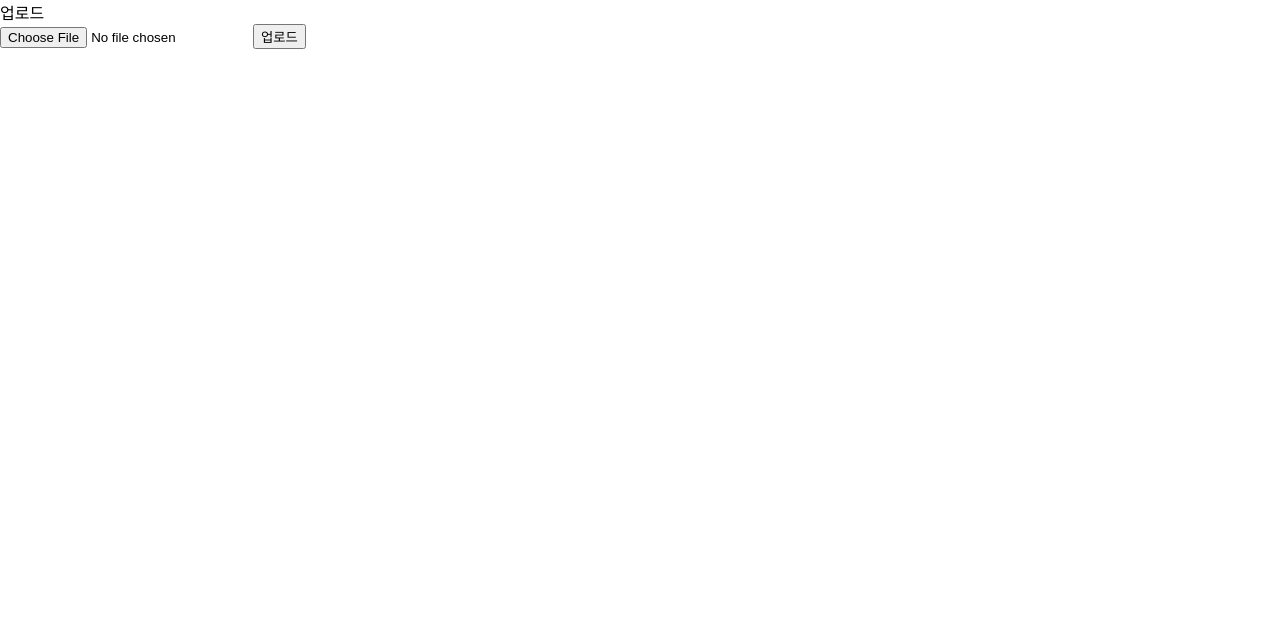
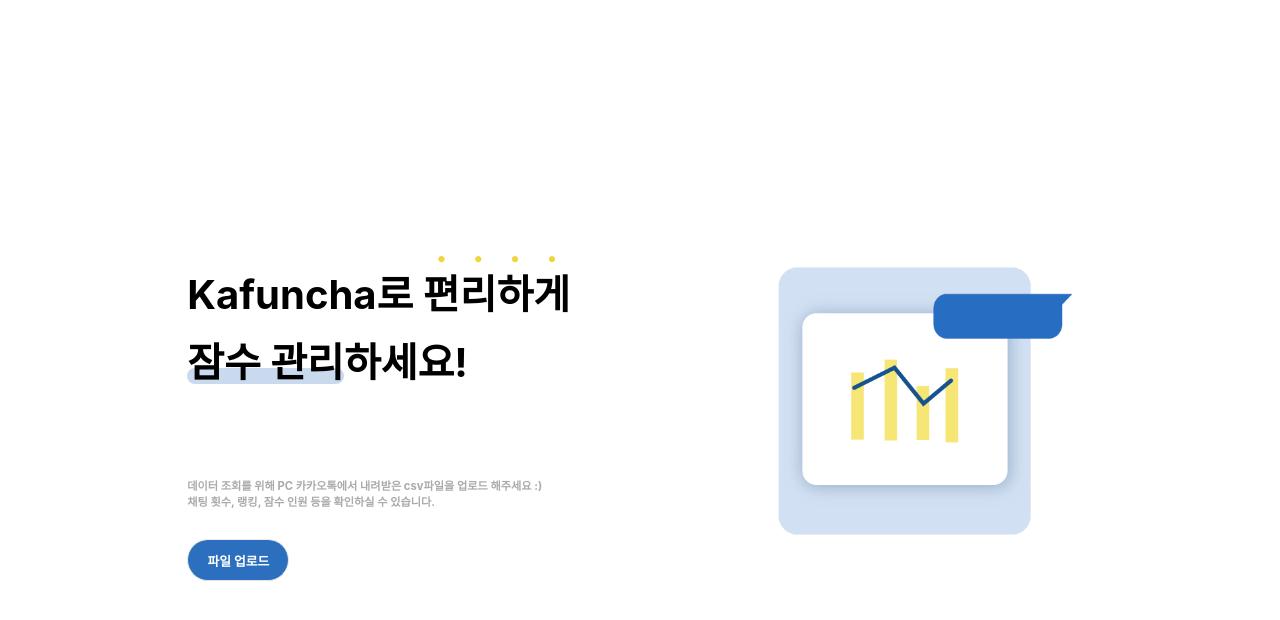
Before and after one commit to devyunja/kafuncha-frontend, a React (Create React App) app: page / in a window 1280 px wide. Shown: the top 620 px of the page. Built offline with nearby package versions, Linux system fonts and the light colour scheme.

Commit message:
style: intro page css apply

```diff
--- a/src/pages/Intro.js
+++ b/src/pages/Intro.js
@@ -2,6 +2,9 @@
 import { useHistory } from 'react-router-dom'
 
 import { PATHS } from '../Routes'
+
+import styles from './Intro.module.css'
+import introIMG from '../assets/kafuncha-Intro.png'
 
 export default function Intro() {
   const inputRef = useRef(null)
@@ -31,12 +34,31 @@
   }
 
   return (
-    <div>
-      <div>업로드</div>
+    <div className={styles.intro}>
       <div>
-        <input ref={inputRef} type="file" accept=".csv" />
-        <button onClick={uploadFile}>업로드</button>
+        <h1>
+          Kafuncha로 <span className={styles.dot}>편리하게</span>
+          <br />
+          <span className={styles['half-highlight']}>잠수 관리</span> 하세요!
+        </h1>
+        <p>
+          데이터 조회를 위해 PC 카카오톡에서 내려받은 csv파일을 업로드 해주세요
+          :)
+          <br />
+          채팅 횟수, 랭킹, 잠수 인원 등을 확인하실 수 있습니다.
+        </p>
+        <div className={styles.fileBox}>
+          <label htmlFor="input_file">파일 업로드</label>
+          <input
+            ref={inputRef}
+            type="file"
+            accept=".csv"
+            id="input_file"
+            onChange={uploadFile}
+          />
+        </div>
       </div>
+      <img src={introIMG} alt="kafuncha" />
     </div>
   )
 }
--- /dev/null
+++ b/src/pages/Intro.module.css
@@ -0,0 +1,62 @@
+.intro {
+  display: flex;
+  width: 100vw;
+  height: 100vh;
+  justify-content: space-evenly;
+  align-items: center;
+}
+
+.intro > div > h1 {
+  font-size: 2.5rem;
+  line-height: 1.7em;
+  font-weight: 700;
+}
+
+.intro > div > p {
+  margin-top: 5rem;
+  font-size: 0.7rem;
+  font-weight: bold;
+  color: #aaaaaa;
+}
+
+.intro img {
+  height: 300px;
+}
+
+.dot {
+  text-emphasis: dot #eed640;
+}
+
+.half-highlight {
+  float: left;
+}
+
+.half-highlight::after {
+  position: relative;
+  bottom: 1.8rem;
+  display: block;
+  clear: both;
+  content: '';
+  /* background-color: #cadaee; */
+  border: solid #cadaee 0.5rem;
+  border-radius: 1em;
+  z-index: -1;
+}
+
+.fileBox label {
+  display: inline-block;
+  margin-top: 1.5em;
+  padding: 0.8em 1.5em;
+  font-size: 0.8rem;
+  font-weight: bold;
+  color: #ffffff;
+  background-color: #2c6fbe;
+  cursor: pointer;
+  border: 1px solid #ebebeb;
+  border-bottom-color: #e2e2e2;
+  border-radius: 2em;
+}
+
+.fileBox input[type='file'] {
+  display: none;
+}
```
Also changed, not shown: src/assets/kafuncha-Intro.png (added).
